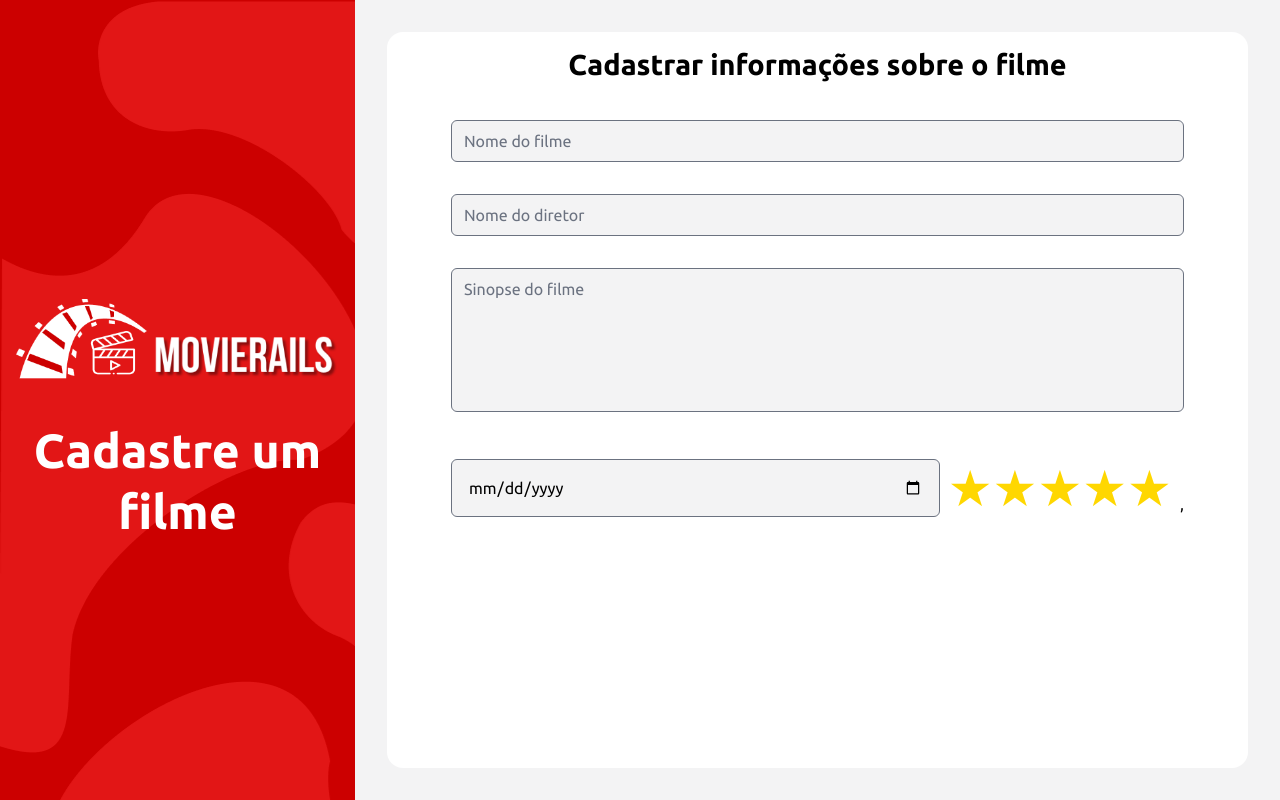
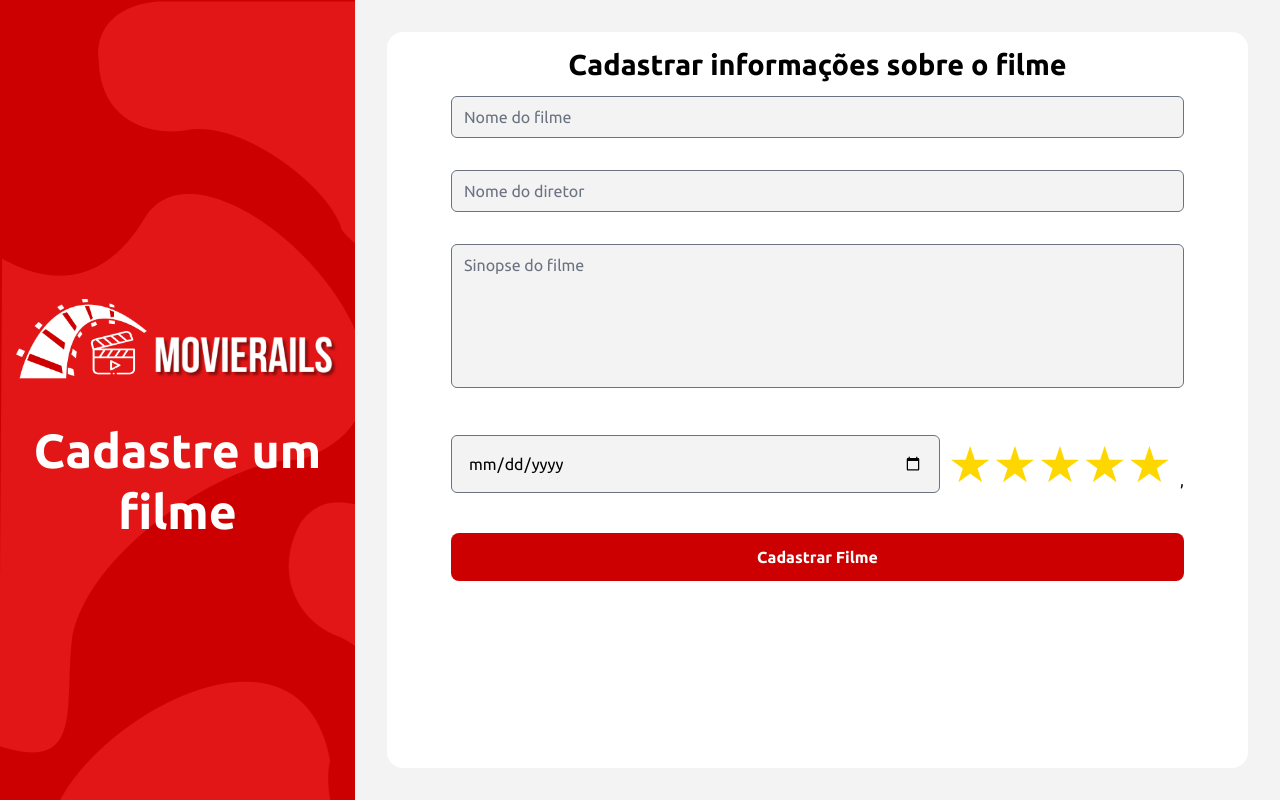
Before and after one commit to flaviomanuel/MovieRails, a React (Create React App) app in the folder web/: page /create-movie in a window 1280 px wide. Built offline with nearby package versions, Linux system fonts and the light colour scheme.

Commit message:
finish createPage

```diff
--- a/web/src/components/Button/index.js
+++ b/web/src/components/Button/index.js
@@ -1,10 +1,22 @@
 import React from 'react';
 import { Link } from 'react-router-dom'
-function Button({ text, link }) {
+function Button({ text, link, isSubmitButton }) {
     return (
-        <Link to={link} className="h-12 border-redRails border-solid rounded-lg border-4 text-lg font-bold flex items-center">
-            <p className="my-1 mx-6 text-redRails">{text}</p>
-        </Link>
+        <>
+        { isSubmitButton ? (
+            <Link to={link} className="text-white h-12 bg-redRails rounded-lg text-lg font-bold flex items-center justify-center">
+            <p className="my-1 mx-6 text-white">{text}</p>
+            </Link>
+
+        ) : (
+
+        <Link to={link} className="h-12 text-white border-redRails text-white border-solid rounded-lg border-4 text-lg font-bold flex items-center">
+        <p className="my-1 mx-6 text-redRails">{text}</p>
+         </Link>
+
+    ) }
+
+        </>
     )
 }
 
--- a/web/src/components/Forms/index.js
+++ b/web/src/components/Forms/index.js
@@ -1,5 +1,6 @@
 import React from 'react';
 import Input from './components/Input';
+import Button from '../../components/Button';
 import ReactStars from 'react-rating-stars-component'
 
 function Forms(){
@@ -8,7 +9,7 @@ function Forms(){
         console.log(newRating);
       };
     return(
-        <form className="my-10 mx-16">
+        <form className="my-auto mx-16">
             <Input
             type="text"
             name="name"
@@ -46,7 +47,11 @@ function Forms(){
             />,
             </div>
 
-
+        <Button
+        text="Cadastrar Filme"
+        link="/"
+        isSubmitButton={true}
+        />
         </form>
     )
 }
```
